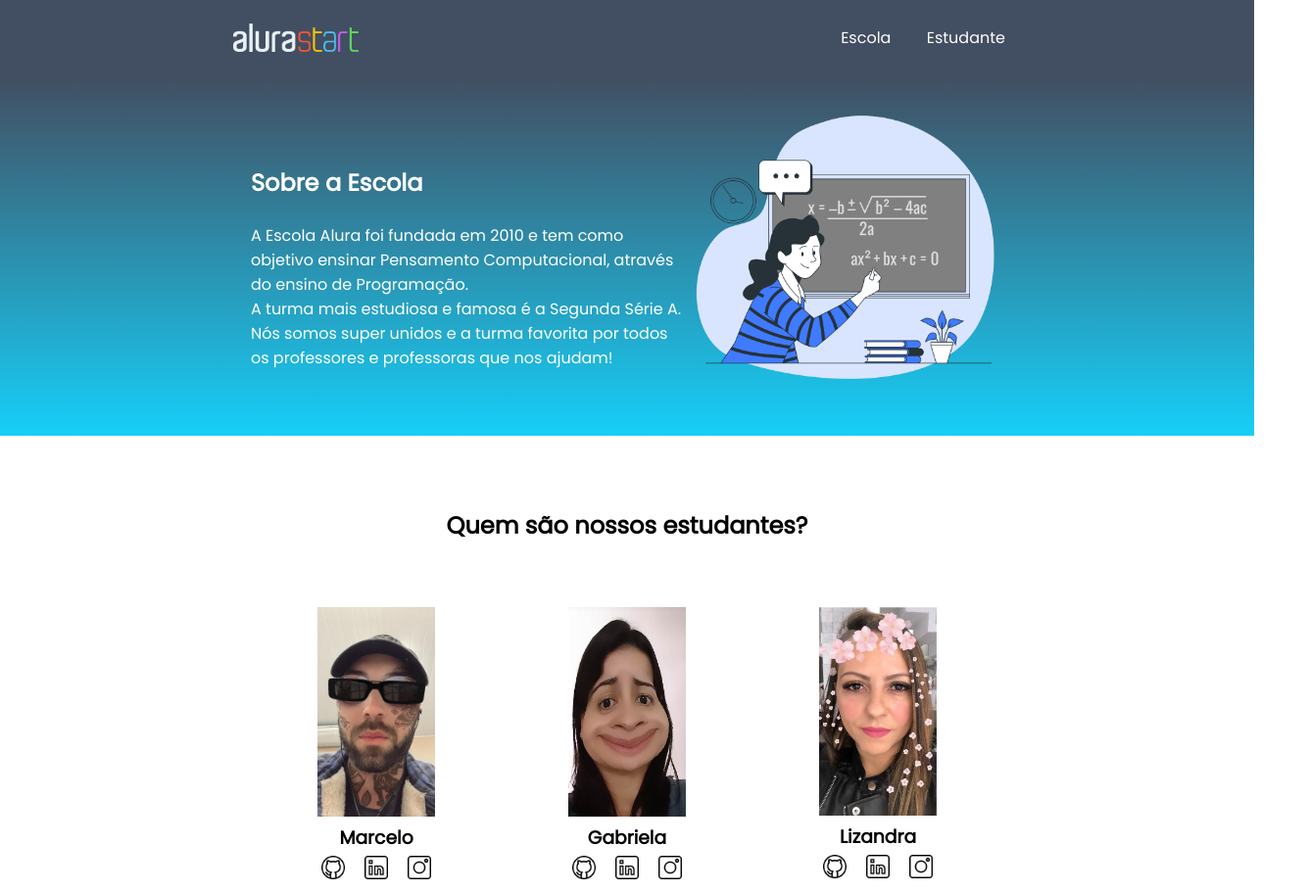
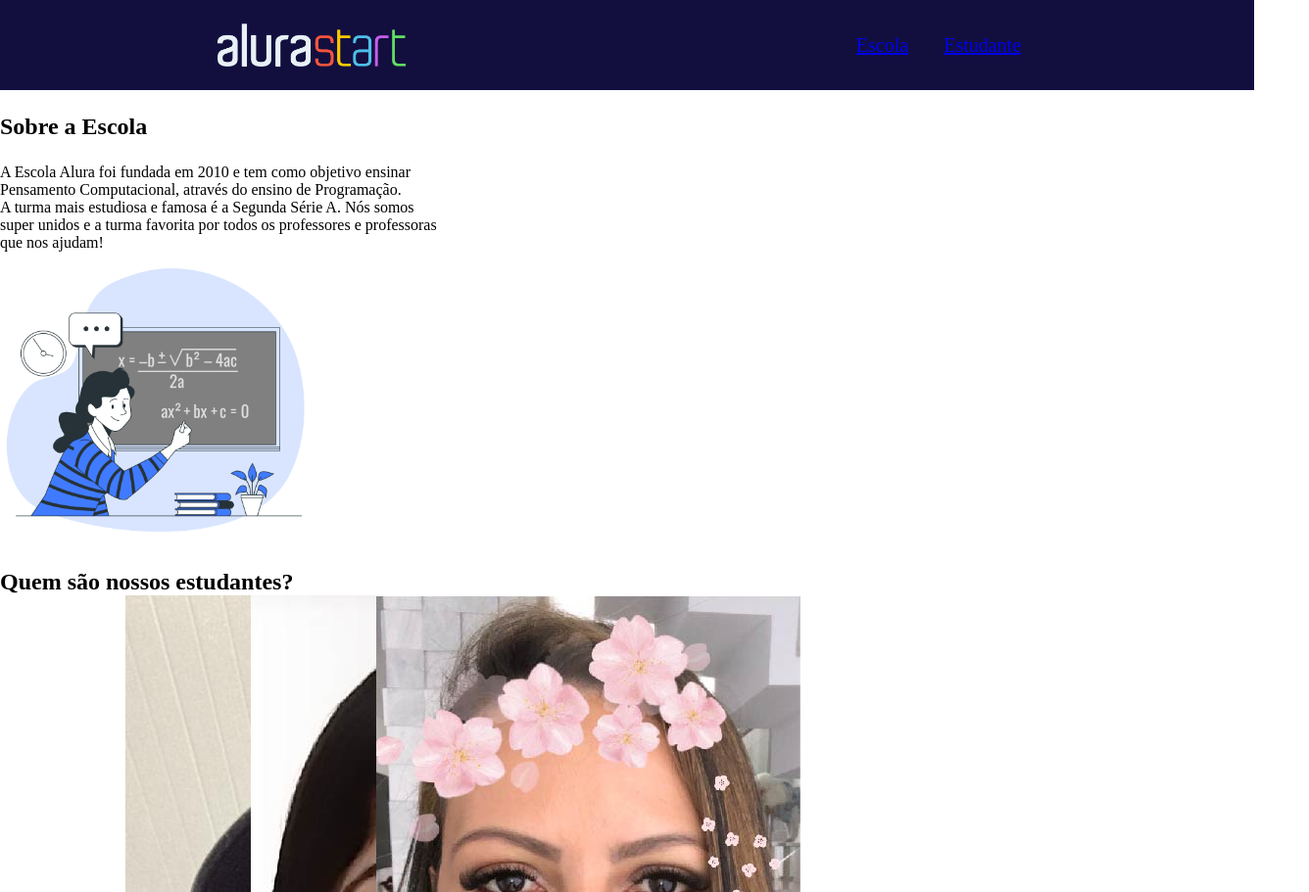
Before and after one commit to larissaasami/site-ciativo, a plain HTML site: page site-criativo-alura-desafio-header/index.html in a window 1280 px wide. Shown: the top 911 px of the page at 98% size, 1336 px wide, since content can reach past the window. Drawn offline with Linux system fonts and the light colour scheme.

Commit message:
Update style.css

```diff
--- a/site-criativo-alura-desafio-header/style.css
+++ b/site-criativo-alura-desafio-header/style.css
@@ -1,13 +1,11 @@
-*{
+* {
     margin: 0;
     padding: 0;
 }
-body {
-    font-family: 'Poppins', sans-serif;
-}
+
 .cabecalho {
-    background-color: #424E61;
-    color: white;
+    background-color: #120f3f;
+    color: rgb(189, 190, 212);
     display: flex;
     justify-content: space-around;
     align-items: center;
@@ -15,27 +13,23 @@ body {
 }
 
 .cabecalho-imagem{
-    width: 10%;
+    width: 15%;
 }
 
 .cabecalho-lista-item{
     display: inline-block;
     margin: 0 16px;
-    font-size: 16px;
-}
-
-.cabecalho-lista-item a{
-    text-decoration: none;
-    color: white;
+    font-size: 20px;
 }
 
 .escola-imagem{
     width: 25%;
 }
 
-#escola{
-    background-image: linear-gradient(#424E61,#16CFF8);
-    color:white;
+.escola{
+    background-image: linear-gradient(#0a1b35,#263296);
+    color:rgb(189, 190, 212)
+    ;
     display: flex;
     justify-content: center;
     align-items: center;
@@ -45,48 +39,22 @@ body {
 .escola-div-conteudo{
     width: 35%;
 }
-
-
 .escola-titulo{
     padding: 24px 0;
 }
-
-#estudante{
-    padding: 24px 0;
+body{.whisper-regular {font-family: "Whisper", cursive;
+    font-weight: 400;
+    font-style: normal;}
 }
-
-
-.estudante-imagem{
-    width: 120px;
-}
-
-.estudante-icone{
-    width: 24px;
-    padding: 4px 8px;
-}
-
-.estudante-div{
-    text-align: center;
-    padding: 16px 0;
-}
-
-.estudante-titulo{
-    text-align: center;
-    padding: 50px 0;
-}
-
 .estudante-todos{
     display: grid;
-    grid-template-columns: 20% 20% 20% 20% 20%;
+    grid-template-columns: 10% 10% 10% 10% 10%;
 }
-
 .rodape{
-    background-color: black;
+    background-color: rgba(22, 12, 68, 0.199);
     text-align: center;
 }
-
 .rodape-imagem{
     height: 60px;
     padding: 12px 0;
-
 }
```
